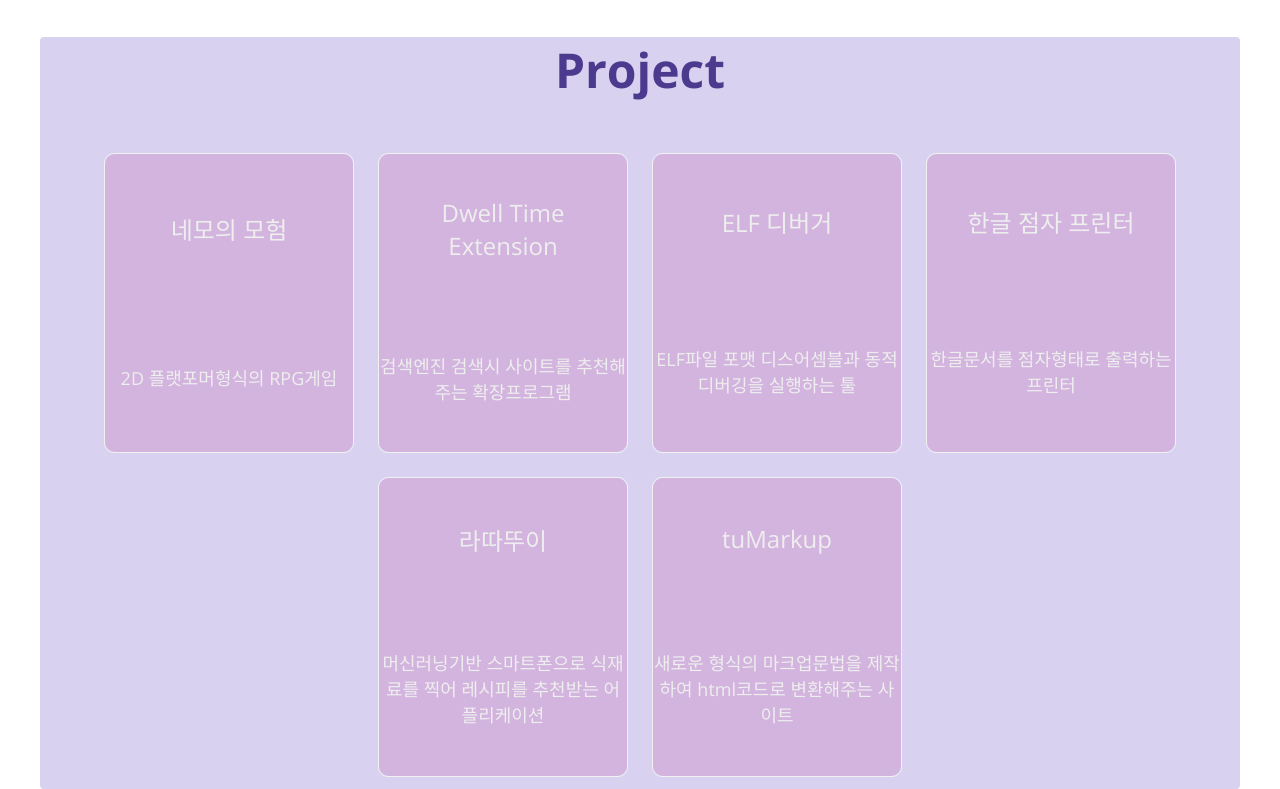
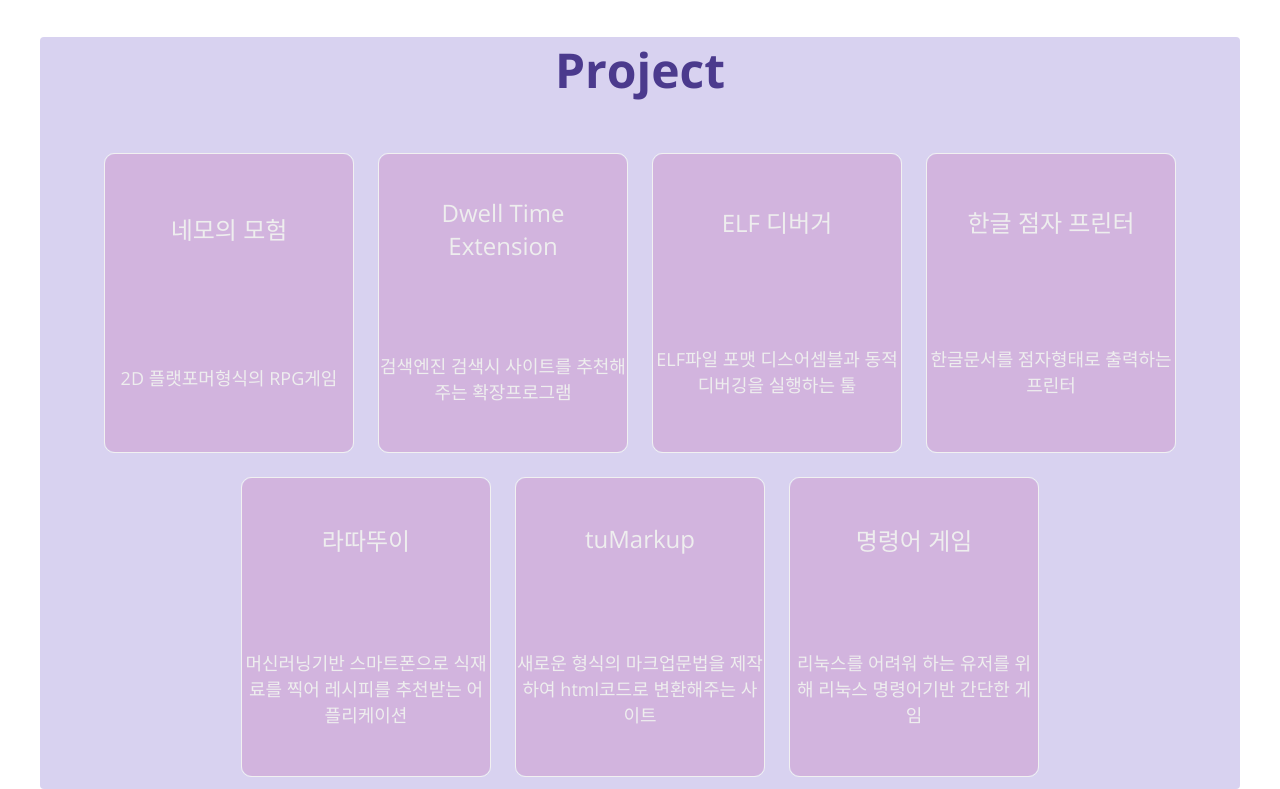
Before and after one commit to txuna/txuna.github.io, a plain HTML site: page index.html in a window 1280 px wide. Shown: the part 1908-2697 px from the top of the page. Drawn offline with nearby package versions, Linux system fonts and the light colour scheme.

Commit message:
Command Game Project ADDED

```diff
--- a/index.html
+++ b/index.html
@@ -286,6 +286,23 @@
                 </div>
             </div>
 
+            <div class="flip-card">
+                <div class="flip-card-inner">
+                    <div class="flip-card-front">
+                        <span>명령어 게임</span>
+                        <p>리눅스를 어려워 하는 유저를 위해 리눅스 명령어기반 간단한 게임</p>
+                    </div>
+                    <div class="flip-card-back">
+                        <span>[Description]</span>
+                        <p>리눅스의 명령어를 각종 퀘스트와 이벤트로 배우면서 즐기는 리눅스 명령어 게임입니다. 여기서 게임의 내부 로직을 담당했습니다.</p>
+                        <span>[Tech]</span>
+                        <p>Python</p>
+                        <a href="https://github.com/C0mmm4nd3r/CommandGame">
+                            <i class="fab fa-github"></i>
+                        </a>
+                    </div>
+                </div>
+            </div>
 
         </div>
     </section>
--- a/main.js
+++ b/main.js
@@ -12,7 +12,6 @@ function open_menu(event) {
 
 function init() {
     MenuBarBtn.addEventListener("click", open_menu);
-
 }
 
 init()
```
